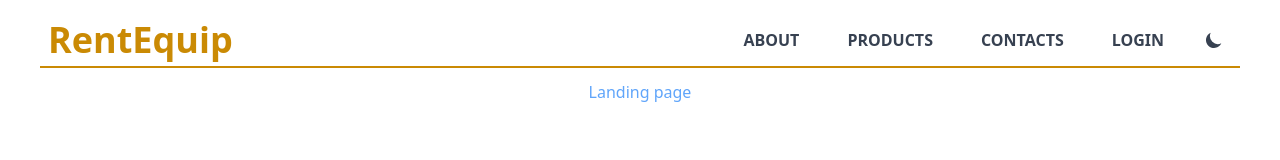
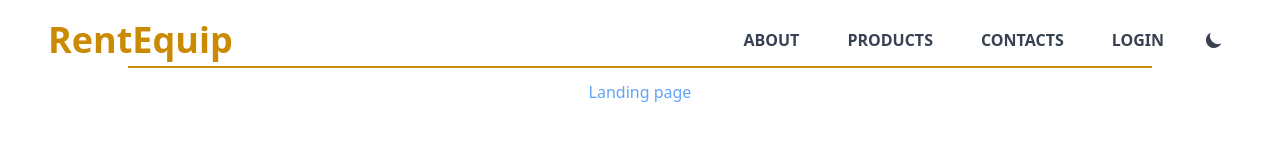
Before and after one commit to ConstantinHuidu/rentingdev, a Next.js app: page / in a window 1280 px wide. Shown: the top 160 px of the page. Built offline with nearby package versions, Linux system fonts and the light colour scheme; no server answers.

Commit message:
header horizontal line

```diff
--- a/components/layout/Header.tsx
+++ b/components/layout/Header.tsx
@@ -24,7 +24,9 @@ const Header = ({ darkMode, toggleDarkMode }: HeaderPropsType) => {
 
   return (
     <nav className="fixed top-0 left-0 bg-white w-full h-[10vh] dark:bg-gray-900 transition-all duration-300">
-      <span className="absolute left-10 right-10 bottom-3 h-0.5 bg-yellow-600"></span>
+      <div className="flex justify-center items-center">
+        <span className="absolute w-4/5 bottom-3 h-0.5 bg-yellow-600"></span>
+      </div>
       <div className="container m-auto h-full flex justify-between items-center text-gray-700">
         <h1 className="pl-8 py-4 text-4xl text-yellow-600 font-bold">
           <Link
```
